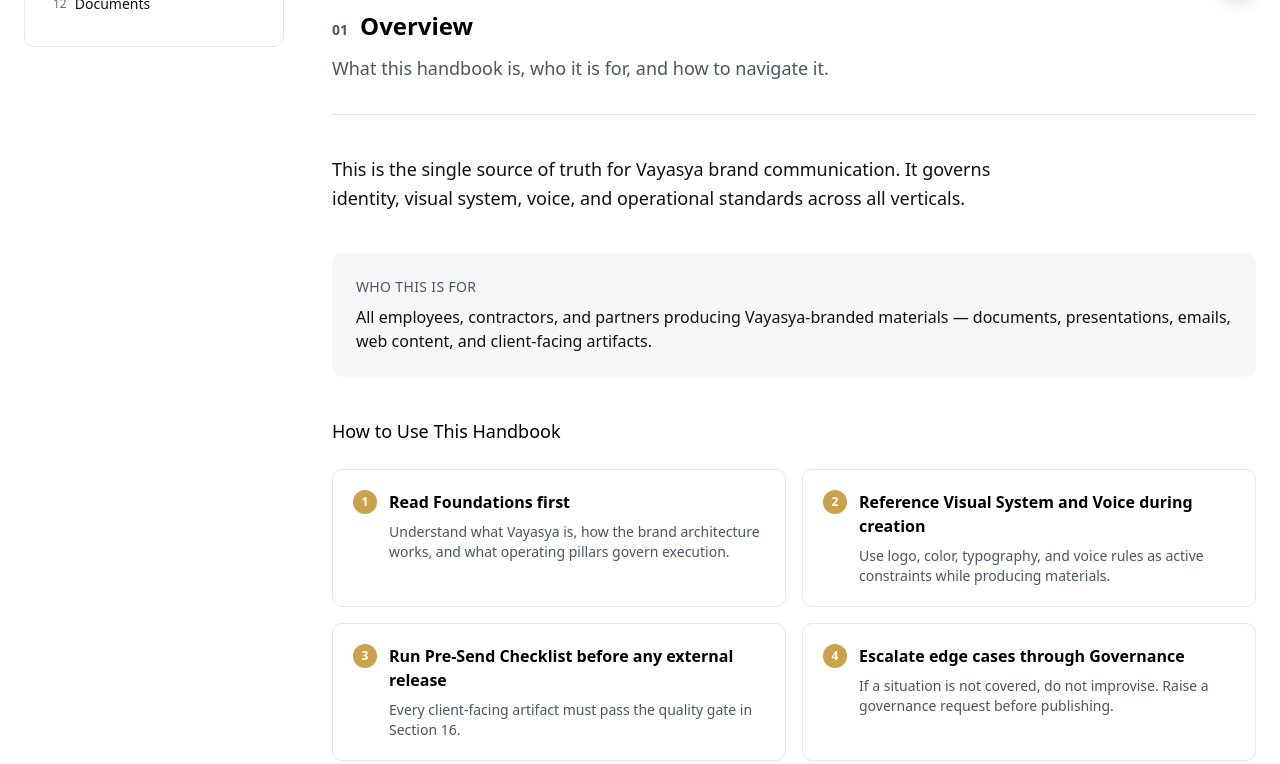
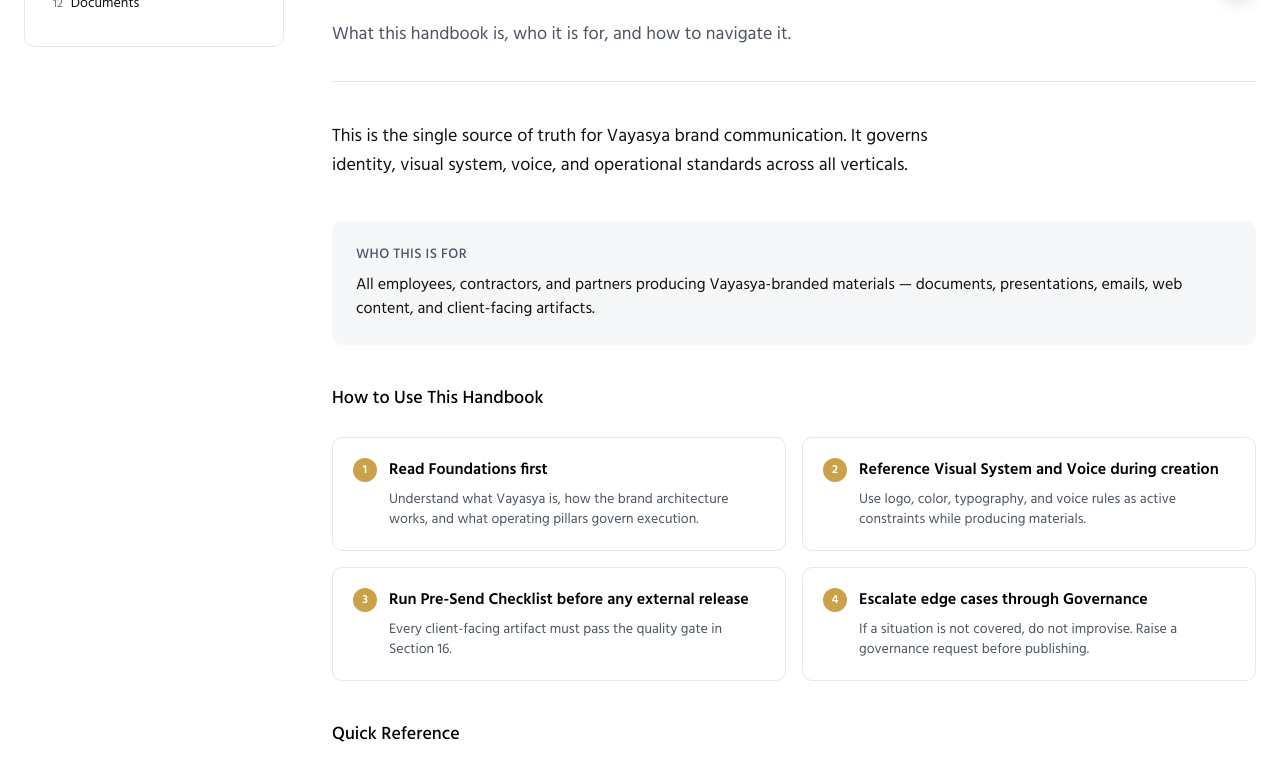
Before and after one commit to arhammusheer/brand.vayasyaseva.com, a Next.js app: page / in a window 1280 px wide. Shown: the part 780-1544 px from the top of the page. Built offline with nearby package versions, Linux system fonts and the light colour scheme.

Commit message:
feat: update Tailwind CSS configuration to include custom font families and refine component styles

```diff
--- a/src/app/layout.tsx
+++ b/src/app/layout.tsx
@@ -45,7 +45,7 @@
       style={tokenCssVariables as CSSProperties}
       suppressHydrationWarning
     >
-      <body className={`${hind.variable} ${jetbrainsMono.variable} font-sans antialiased`}>
+      <body className={`${hind.variable} ${jetbrainsMono.variable} antialiased`}>
         <TooltipProvider delayDuration={120}>
           {children}
           <Toaster />
--- a/src/app/page.tsx
+++ b/src/app/page.tsx
@@ -921,7 +921,7 @@
                       <p className="mt-3 text-sm text-[color:var(--vy-muted-fg)]">{m.rationale}</p>
                       <div className="mt-4 flex flex-wrap gap-2">
                         {m.examples.map((ex, j) => (
-                          <span key={j} className="rounded bg-[color:var(--vy-muted)] px-3 py-1 font-mono text-sm">{ex}</span>
+                          <span key={j} className="rounded bg-[color:var(--vy-muted)] px-3 py-1 text-sm">{ex}</span>
                         ))}
                       </div>
                     </div>
--- a/tailwind.config.ts
+++ b/tailwind.config.ts
@@ -7,6 +7,10 @@
   ],
   theme: {
   	extend: {
+  		fontFamily: {
+  			sans: ['var(--font-hind)', 'Noto Sans', 'Segoe UI', 'sans-serif'],
+  			mono: ['var(--font-jetbrains-mono)', 'ui-monospace', 'SFMono-Regular', 'monospace']
+  		},
   		borderRadius: {
   			lg: 'var(--radius)',
   			md: 'calc(var(--radius) - 2px)',
```
